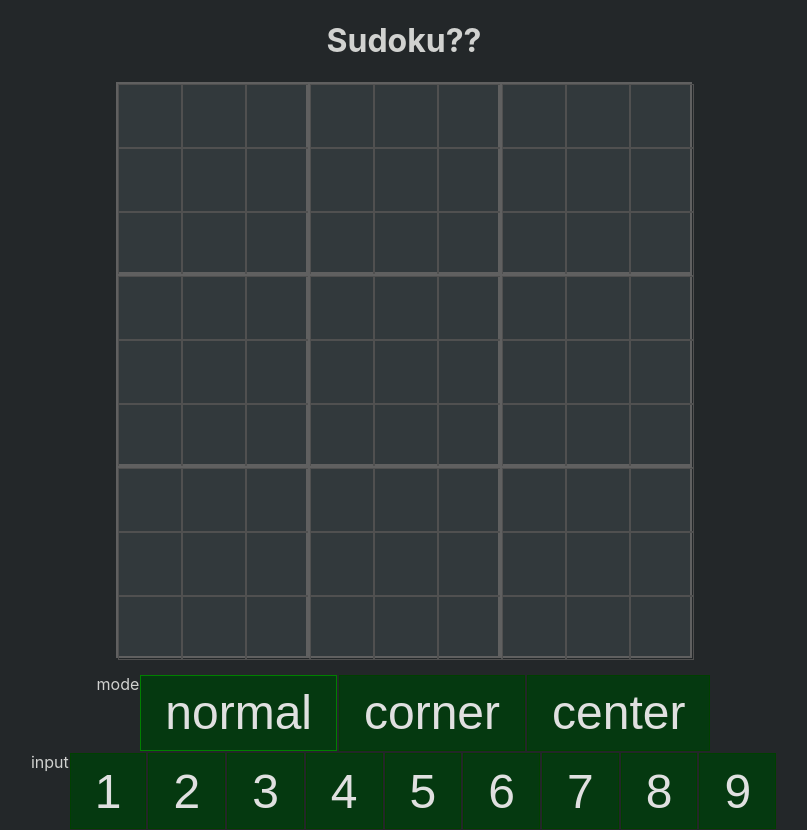
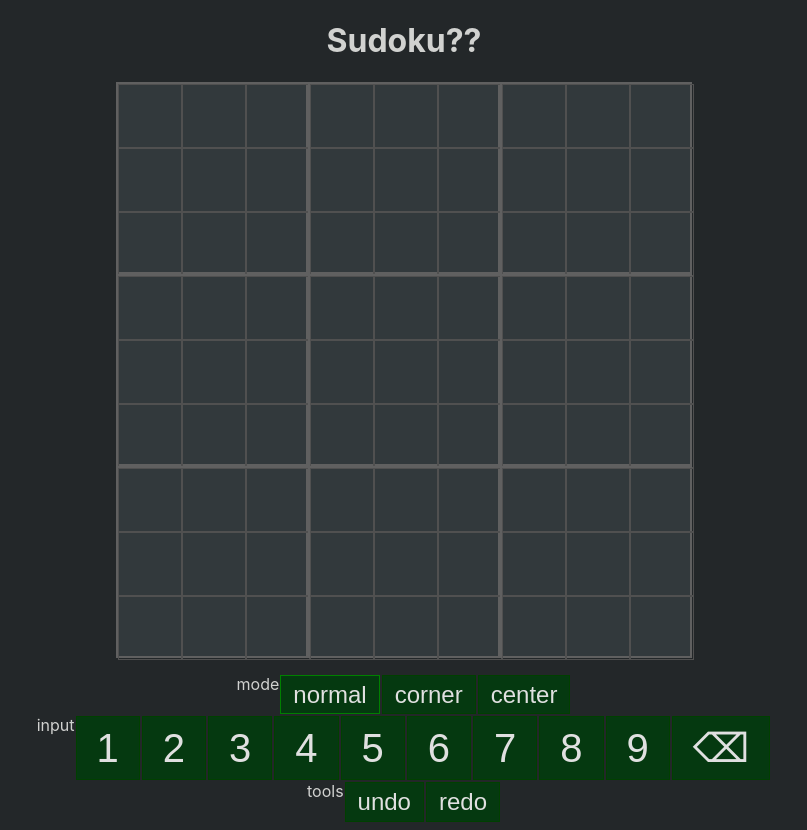
Before and after one commit to kalgynirae/sudoku, a React (Create React App) app: page / in a window 1280 px wide. Shown: the whole page, without its empty margins (236-1043 px from the left). Built offline with nearby package versions, Linux system fonts and the light colour scheme.

Commit message:
Progress on having numbers and corner numbers

```diff
--- a/src/App.js
+++ b/src/App.js
@@ -19,7 +19,9 @@ function ButtonRow(props) {
 function Button(props) {
   return (
     <button
-      className={`button ${props.active ? "active" : ""}`}
+      className={`button ${props.active ? "active" : ""} ${
+        props.large ? "large" : ""
+      }`}
       onClick={props.onClick}
     >
       {props.children}
@@ -28,47 +30,120 @@ function Button(props) {
 }
 
 function Square(props) {
+  let inner = null;
+  if (props.number !== null) {
+    inner = <span className="number">{props.number}</span>;
+  } else {
+    inner = (
+      <>
+        <span className="corner">{props.corner}</span>
+        <span className="center">{props.center}</span>
+      </>
+    );
+  }
   return (
     <div
       className={`square ${props.selected ? "selected" : ""}`}
       data-index={props.index}
     >
-      {props.value}
+      {inner}
     </div>
   );
 }
 
+const EMPTY_ARRAY = new Array(81).fill(null);
+const EMPTY_ARRAY_OF_SETS = new Array(81).fill(new Set());
+const EMPTY_GAME_STATE = {
+  numbers: EMPTY_ARRAY,
+  corners: EMPTY_ARRAY_OF_SETS,
+  centers: EMPTY_ARRAY_OF_SETS,
+};
+const EMPTY_SET = new Set();
+
 function App() {
-  const is_selecting = useRef(false);
   const [mode, setMode] = useState(Mode.normal);
-  const [numbers, setNumbers] = useState(new Array(81).fill(null));
-  const [selection, setSelection] = useState(new Set());
+  const [gameState, setGameState] = useState(EMPTY_GAME_STATE);
+  const [selection, setSelection] = useState(EMPTY_SET);
 
   const clearSelection = useCallback(() => {
     setSelection(new Set());
-  }, [setSelection]);
+  }, []);
 
-  const selectSquare = useCallback(
-    (i) => {
-      console.log(`selectSquare(${i})`);
-      setSelection((selection) => {
-        const newSelection = new Set(selection);
-        newSelection.add(i);
-        return newSelection;
+  const selectSquare = useCallback((i) => {
+    console.log(`selectSquare(${i})`);
+    setSelection((selection) => {
+      const newSelection = new Set(selection);
+      newSelection.add(i);
+      return newSelection;
+    });
+  }, []);
+
+  const inputDigit = useCallback(
+    (digit) => {
+      console.log(`inputDigit(${digit})`);
+      setGameState((gameState) => {
+        const newState = { ...gameState };
+        switch (mode) {
+          case Mode.normal:
+            newState.numbers = newState.numbers.slice();
+            for (let i of selection) {
+              newState.numbers[i] = digit;
+            }
+            break;
+          case Mode.corner:
+            newState.corners = newState.corners.slice();
+            let adding = true;
+            if (digit !== null) {
+              for (let i of selection) {
+                if (newState.corners[i].has(digit)) {
+                  adding = false;
+                  break;
+                }
+              }
+            }
+            for (let i of selection) {
+              newState.corners[i] = new Set(newState.corners[i]);
+              if (digit !== null) {
+                if (adding) {
+                  newState.corners[i].add(digit);
+                } else {
+                  newState.corners[i].delete(digit);
+                }
+              } else {
+                newState.corners[i] = new Set();
+              }
+            }
+            break;
+          case Mode.center:
+            newState.centers = newState.centers.slice();
+            adding = true;
+            if (digit !== null) {
+              for (let i of selection) {
+                if (newState.centers[i].has(digit)) {
+                  adding = false;
+                  break;
+                }
+              }
+            }
+            for (let i of selection) {
+              newState.centers[i] = new Set(newState.centers[i]);
+              if (digit !== null) {
+                if (adding) {
+                  newState.centers[i].add(digit);
+                } else {
+                  newState.centers[i].delete(digit);
+                }
+              } else {
+                newState.centers[i] = new Set();
+              }
+            }
+            break;
+          default:
+        }
+        return newState;
       });
     },
-    [setSelection]
-  );
-
-  const writeDigit = useCallback(
-    (digit) => {
-      const newNumbers = numbers.slice();
-      for (let item of selection) {
-        newNumbers[item] = digit;
-      }
-      setNumbers(newNumbers);
-    },
-    [numbers, selection]
+    [mode, selection]
   );
 
   //
@@ -108,7 +183,6 @@ function App() {
   //
   // MOUSE
   //
-  function handleButton(i) {}
 
   //
   // KEYBOARD
@@ -122,9 +196,9 @@ function App() {
       if (![1, 2, 3, 4, 5, 6, 7, 8, 9].includes(digit)) {
         return;
       }
-      writeDigit(digit);
+      inputDigit(digit);
     },
-    [selection.size, writeDigit]
+    [selection.size, inputDigit]
   );
   useEffect(() => {
     document.addEventListener("keydown", handleKeyDown);
@@ -138,7 +212,15 @@ function App() {
   //
   function renderSquare(ibox, isquare) {
     const i = indexbox(ibox, isquare);
-    return <Square index={i} selected={selection.has(i)} value={numbers[i]} />;
+    return (
+      <Square
+        index={i}
+        selected={selection.has(i)}
+        number={gameState.numbers[i]}
+        corner={gameState.corners[i]}
+        center={gameState.centers[i]}
+      />
+    );
   }
 
   function renderBox(i) {
@@ -202,15 +284,40 @@ function App() {
         </Button>
       </ButtonRow>
       <ButtonRow label="input">
-        <Button onClick={() => handleButton(1)}>1</Button>
-        <Button onClick={() => handleButton(2)}>2</Button>
-        <Button onClick={() => handleButton(3)}>3</Button>
-        <Button onClick={() => handleButton(4)}>4</Button>
-        <Button onClick={() => handleButton(5)}>5</Button>
-        <Button onClick={() => handleButton(6)}>6</Button>
-        <Button onClick={() => handleButton(7)}>7</Button>
-        <Button onClick={() => handleButton(8)}>8</Button>
-        <Button onClick={() => handleButton(9)}>9</Button>
+        <Button large onClick={() => inputDigit(1)}>
+          1
+        </Button>
+        <Button large onClick={() => inputDigit(2)}>
+          2
+        </Button>
+        <Button large onClick={() => inputDigit(3)}>
+          3
+        </Button>
+        <Button large onClick={() => inputDigit(4)}>
+          4
+        </Button>
+        <Button large onClick={() => inputDigit(5)}>
+          5
+        </Button>
+        <Button large onClick={() => inputDigit(6)}>
+          6
+        </Button>
+        <Button large onClick={() => inputDigit(7)}>
+          7
+        </Button>
+        <Button large onClick={() => inputDigit(8)}>
+          8
+        </Button>
+        <Button large onClick={() => inputDigit(9)}>
+          9
+        </Button>
+        <Button large onClick={() => inputDigit(null)}>
+          ⌫
+        </Button>
+      </ButtonRow>
+      <ButtonRow label="tools">
+        <Button>undo</Button>
+        <Button>redo</Button>
       </ButtonRow>
     </>
   );
--- a/src/App.sass
+++ b/src/App.sass
@@ -8,8 +8,12 @@ body
 .square
   border: solid 1px #505050
   text-align: center
-  font-size: 2em
-  line-height: 5rem
+
+  .number
+    font-size: 2.5em
+
+  .corner
+    font-size: 0.8em
 
 .square.selected
   background-color: #00a0e010
@@ -40,9 +44,12 @@ body
   background-color: #053910
   border: solid 1px #004000
   color: #e0e0e0
-  font-size: 3em
+  font-size: 1.5em
   padding: 0.2em 0.5em
   margin: 1px
 
   &.active
     border: solid 1px #008000
+
+  &.large
+    font-size: 2.5em
```
